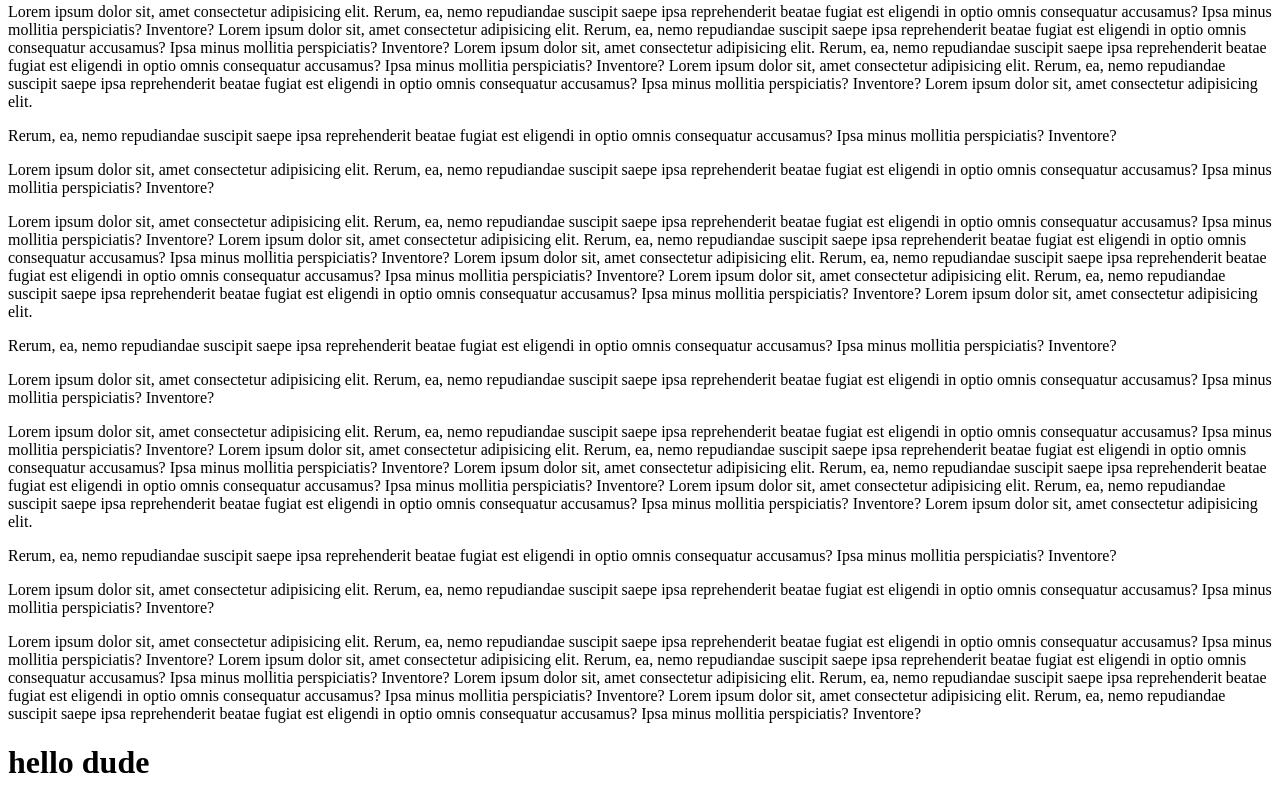
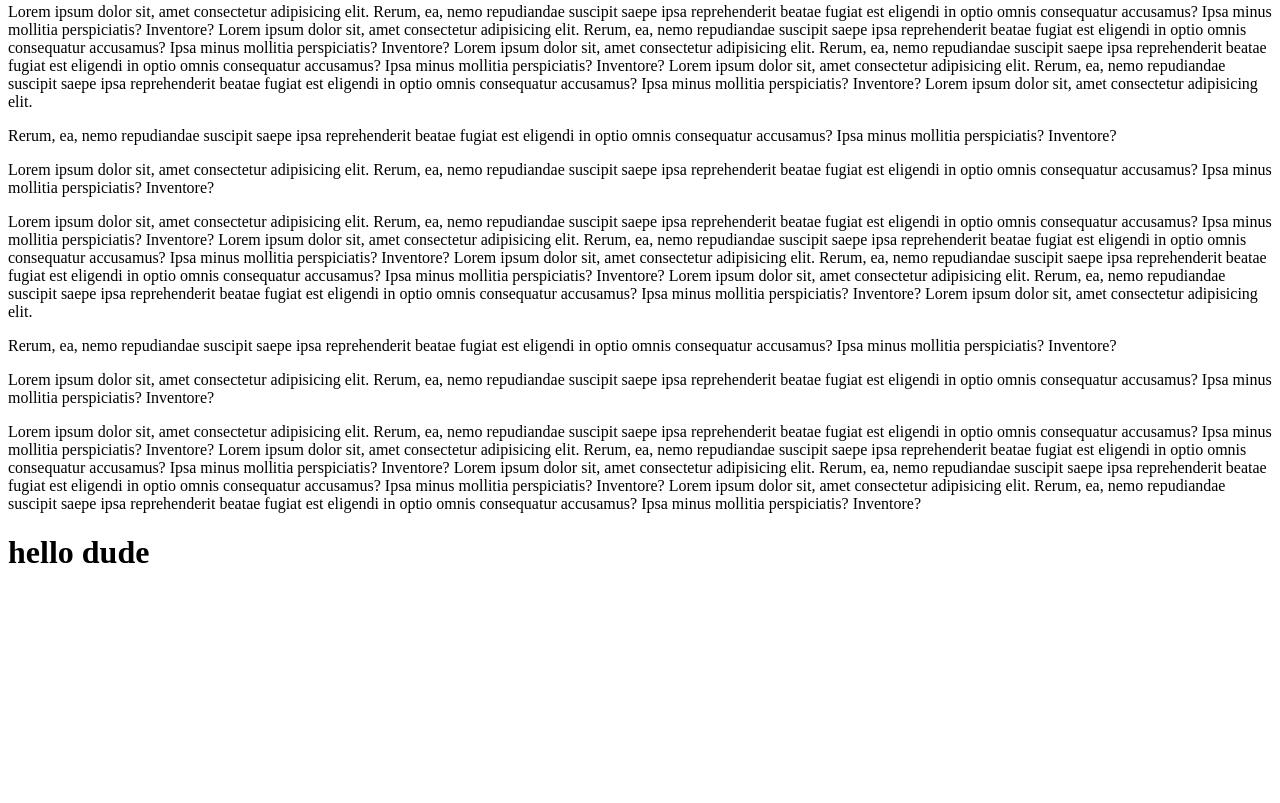
Before and after one commit to saigowthamr/gatsbyblog-test, a Gatsby site: page /second in a window 1280 px wide. Shown: the part 1893-2696 px from the top of the page. After the commit the page ends 2486 px from the top, so only its background shows below. Built offline with nearby package versions, Linux system fonts and the light colour scheme; Gatsby itself is replaced by a stand-in of ours.

Commit message:
Update Blog “second”

```diff
--- a/src/pages/second.md
+++ b/src/pages/second.md
@@ -1,16 +1,13 @@
 ---
-title: "My second Blog Post"
-date: "2017-08-11"
+path: fi
+date: '2017-08-11'
+title: My second Blog Post
 ---
-
-
 Lorem ipsum dolor sit, amet consectetur adipisicing elit.
 
 Rerum, ea, nemo repudiandae suscipit saepe ipsa reprehenderit beatae fugiat est eligendi in optio omnis consequatur accusamus? Ipsa minus mollitia perspiciatis? Inventore?
 
-
 Lorem ipsum dolor sit, amet consectetur adipisicing elit. Rerum, ea, nemo repudiandae suscipit saepe ipsa reprehenderit beatae fugiat est eligendi in optio omnis consequatur accusamus? Ipsa minus mollitia perspiciatis? Inventore?
-
 
 Lorem ipsum dolor sit, amet consectetur adipisicing elit. Rerum, ea, nemo repudiandae suscipit saepe ipsa reprehenderit beatae fugiat est eligendi in optio omnis consequatur accusamus? Ipsa minus mollitia perspiciatis? Inventore?
 Lorem ipsum dolor sit, amet consectetur adipisicing elit. Rerum, ea, nemo repudiandae suscipit saepe ipsa reprehenderit beatae fugiat est eligendi in optio omnis consequatur accusamus? Ipsa minus mollitia perspiciatis? Inventore?
@@ -21,9 +18,7 @@ Lorem ipsum dolor sit, amet consectetur adipisicing elit.
 
 Rerum, ea, nemo repudiandae suscipit saepe ipsa reprehenderit beatae fugiat est eligendi in optio omnis consequatur accusamus? Ipsa minus mollitia perspiciatis? Inventore?
 
-
 Lorem ipsum dolor sit, amet consectetur adipisicing elit. Rerum, ea, nemo repudiandae suscipit saepe ipsa reprehenderit beatae fugiat est eligendi in optio omnis consequatur accusamus? Ipsa minus mollitia perspiciatis? Inventore?
-
 
 Lorem ipsum dolor sit, amet consectetur adipisicing elit. Rerum, ea, nemo repudiandae suscipit saepe ipsa reprehenderit beatae fugiat est eligendi in optio omnis consequatur accusamus? Ipsa minus mollitia perspiciatis? Inventore?
 Lorem ipsum dolor sit, amet consectetur adipisicing elit. Rerum, ea, nemo repudiandae suscipit saepe ipsa reprehenderit beatae fugiat est eligendi in optio omnis consequatur accusamus? Ipsa minus mollitia perspiciatis? Inventore?
@@ -33,9 +28,7 @@ Lorem ipsum dolor sit, amet consectetur adipisicing elit.
 
 Rerum, ea, nemo repudiandae suscipit saepe ipsa reprehenderit beatae fugiat est eligendi in optio omnis consequatur accusamus? Ipsa minus mollitia perspiciatis? Inventore?
 
-
 Lorem ipsum dolor sit, amet consectetur adipisicing elit. Rerum, ea, nemo repudiandae suscipit saepe ipsa reprehenderit beatae fugiat est eligendi in optio omnis consequatur accusamus? Ipsa minus mollitia perspiciatis? Inventore?
-
 
 Lorem ipsum dolor sit, amet consectetur adipisicing elit. Rerum, ea, nemo repudiandae suscipit saepe ipsa reprehenderit beatae fugiat est eligendi in optio omnis consequatur accusamus? Ipsa minus mollitia perspiciatis? Inventore?
 Lorem ipsum dolor sit, amet consectetur adipisicing elit. Rerum, ea, nemo repudiandae suscipit saepe ipsa reprehenderit beatae fugiat est eligendi in optio omnis consequatur accusamus? Ipsa minus mollitia perspiciatis? Inventore?
@@ -45,9 +38,7 @@ Lorem ipsum dolor sit, amet consectetur adipisicing elit.
 
 Rerum, ea, nemo repudiandae suscipit saepe ipsa reprehenderit beatae fugiat est eligendi in optio omnis consequatur accusamus? Ipsa minus mollitia perspiciatis? Inventore?
 
-
 Lorem ipsum dolor sit, amet consectetur adipisicing elit. Rerum, ea, nemo repudiandae suscipit saepe ipsa reprehenderit beatae fugiat est eligendi in optio omnis consequatur accusamus? Ipsa minus mollitia perspiciatis? Inventore?
-
 
 Lorem ipsum dolor sit, amet consectetur adipisicing elit. Rerum, ea, nemo repudiandae suscipit saepe ipsa reprehenderit beatae fugiat est eligendi in optio omnis consequatur accusamus? Ipsa minus mollitia perspiciatis? Inventore?
 Lorem ipsum dolor sit, amet consectetur adipisicing elit. Rerum, ea, nemo repudiandae suscipit saepe ipsa reprehenderit beatae fugiat est eligendi in optio omnis consequatur accusamus? Ipsa minus mollitia perspiciatis? Inventore?
@@ -57,9 +48,7 @@ Lorem ipsum dolor sit, amet consectetur adipisicing elit.
 
 Rerum, ea, nemo repudiandae suscipit saepe ipsa reprehenderit beatae fugiat est eligendi in optio omnis consequatur accusamus? Ipsa minus mollitia perspiciatis? Inventore?
 
-
 Lorem ipsum dolor sit, amet consectetur adipisicing elit. Rerum, ea, nemo repudiandae suscipit saepe ipsa reprehenderit beatae fugiat est eligendi in optio omnis consequatur accusamus? Ipsa minus mollitia perspiciatis? Inventore?
-
 
 Lorem ipsum dolor sit, amet consectetur adipisicing elit. Rerum, ea, nemo repudiandae suscipit saepe ipsa reprehenderit beatae fugiat est eligendi in optio omnis consequatur accusamus? Ipsa minus mollitia perspiciatis? Inventore?
 Lorem ipsum dolor sit, amet consectetur adipisicing elit. Rerum, ea, nemo repudiandae suscipit saepe ipsa reprehenderit beatae fugiat est eligendi in optio omnis consequatur accusamus? Ipsa minus mollitia perspiciatis? Inventore?
@@ -69,9 +58,7 @@ Lorem ipsum dolor sit, amet consectetur adipisicing elit.
 
 Rerum, ea, nemo repudiandae suscipit saepe ipsa reprehenderit beatae fugiat est eligendi in optio omnis consequatur accusamus? Ipsa minus mollitia perspiciatis? Inventore?
 
-
 Lorem ipsum dolor sit, amet consectetur adipisicing elit. Rerum, ea, nemo repudiandae suscipit saepe ipsa reprehenderit beatae fugiat est eligendi in optio omnis consequatur accusamus? Ipsa minus mollitia perspiciatis? Inventore?
-
 
 Lorem ipsum dolor sit, amet consectetur adipisicing elit. Rerum, ea, nemo repudiandae suscipit saepe ipsa reprehenderit beatae fugiat est eligendi in optio omnis consequatur accusamus? Ipsa minus mollitia perspiciatis? Inventore?
 Lorem ipsum dolor sit, amet consectetur adipisicing elit. Rerum, ea, nemo repudiandae suscipit saepe ipsa reprehenderit beatae fugiat est eligendi in optio omnis consequatur accusamus? Ipsa minus mollitia perspiciatis? Inventore?
@@ -81,9 +68,7 @@ Lorem ipsum dolor sit, amet consectetur adipisicing elit.
 
 Rerum, ea, nemo repudiandae suscipit saepe ipsa reprehenderit beatae fugiat est eligendi in optio omnis consequatur accusamus? Ipsa minus mollitia perspiciatis? Inventore?
 
-
 Lorem ipsum dolor sit, amet consectetur adipisicing elit. Rerum, ea, nemo repudiandae suscipit saepe ipsa reprehenderit beatae fugiat est eligendi in optio omnis consequatur accusamus? Ipsa minus mollitia perspiciatis? Inventore?
-
 
 Lorem ipsum dolor sit, amet consectetur adipisicing elit. Rerum, ea, nemo repudiandae suscipit saepe ipsa reprehenderit beatae fugiat est eligendi in optio omnis consequatur accusamus? Ipsa minus mollitia perspiciatis? Inventore?
 Lorem ipsum dolor sit, amet consectetur adipisicing elit. Rerum, ea, nemo repudiandae suscipit saepe ipsa reprehenderit beatae fugiat est eligendi in optio omnis consequatur accusamus? Ipsa minus mollitia perspiciatis? Inventore?
@@ -93,9 +78,7 @@ Lorem ipsum dolor sit, amet consectetur adipisicing elit.
 
 Rerum, ea, nemo repudiandae suscipit saepe ipsa reprehenderit beatae fugiat est eligendi in optio omnis consequatur accusamus? Ipsa minus mollitia perspiciatis? Inventore?
 
-
 Lorem ipsum dolor sit, amet consectetur adipisicing elit. Rerum, ea, nemo repudiandae suscipit saepe ipsa reprehenderit beatae fugiat est eligendi in optio omnis consequatur accusamus? Ipsa minus mollitia perspiciatis? Inventore?
-
 
 Lorem ipsum dolor sit, amet consectetur adipisicing elit. Rerum, ea, nemo repudiandae suscipit saepe ipsa reprehenderit beatae fugiat est eligendi in optio omnis consequatur accusamus? Ipsa minus mollitia perspiciatis? Inventore?
 Lorem ipsum dolor sit, amet consectetur adipisicing elit. Rerum, ea, nemo repudiandae suscipit saepe ipsa reprehenderit beatae fugiat est eligendi in optio omnis consequatur accusamus? Ipsa minus mollitia perspiciatis? Inventore?
@@ -105,9 +88,7 @@ Lorem ipsum dolor sit, amet consectetur adipisicing elit.
 
 Rerum, ea, nemo repudiandae suscipit saepe ipsa reprehenderit beatae fugiat est eligendi in optio omnis consequatur accusamus? Ipsa minus mollitia perspiciatis? Inventore?
 
-
 Lorem ipsum dolor sit, amet consectetur adipisicing elit. Rerum, ea, nemo repudiandae suscipit saepe ipsa reprehenderit beatae fugiat est eligendi in optio omnis consequatur accusamus? Ipsa minus mollitia perspiciatis? Inventore?
-
 
 Lorem ipsum dolor sit, amet consectetur adipisicing elit. Rerum, ea, nemo repudiandae suscipit saepe ipsa reprehenderit beatae fugiat est eligendi in optio omnis consequatur accusamus? Ipsa minus mollitia perspiciatis? Inventore?
 Lorem ipsum dolor sit, amet consectetur adipisicing elit. Rerum, ea, nemo repudiandae suscipit saepe ipsa reprehenderit beatae fugiat est eligendi in optio omnis consequatur accusamus? Ipsa minus mollitia perspiciatis? Inventore?
@@ -117,9 +98,7 @@ Lorem ipsum dolor sit, amet consectetur adipisicing elit.
 
 Rerum, ea, nemo repudiandae suscipit saepe ipsa reprehenderit beatae fugiat est eligendi in optio omnis consequatur accusamus? Ipsa minus mollitia perspiciatis? Inventore?
 
-
 Lorem ipsum dolor sit, amet consectetur adipisicing elit. Rerum, ea, nemo repudiandae suscipit saepe ipsa reprehenderit beatae fugiat est eligendi in optio omnis consequatur accusamus? Ipsa minus mollitia perspiciatis? Inventore?
-
 
 Lorem ipsum dolor sit, amet consectetur adipisicing elit. Rerum, ea, nemo repudiandae suscipit saepe ipsa reprehenderit beatae fugiat est eligendi in optio omnis consequatur accusamus? Ipsa minus mollitia perspiciatis? Inventore?
 Lorem ipsum dolor sit, amet consectetur adipisicing elit. Rerum, ea, nemo repudiandae suscipit saepe ipsa reprehenderit beatae fugiat est eligendi in optio omnis consequatur accusamus? Ipsa minus mollitia perspiciatis? Inventore?
@@ -129,23 +108,9 @@ Lorem ipsum dolor sit, amet consectetur adipisicing elit.
 
 Rerum, ea, nemo repudiandae suscipit saepe ipsa reprehenderit beatae fugiat est eligendi in optio omnis consequatur accusamus? Ipsa minus mollitia perspiciatis? Inventore?
 
-
 Lorem ipsum dolor sit, amet consectetur adipisicing elit. Rerum, ea, nemo repudiandae suscipit saepe ipsa reprehenderit beatae fugiat est eligendi in optio omnis consequatur accusamus? Ipsa minus mollitia perspiciatis? Inventore?
-
 
 Lorem ipsum dolor sit, amet consectetur adipisicing elit. Rerum, ea, nemo repudiandae suscipit saepe ipsa reprehenderit beatae fugiat est eligendi in optio omnis consequatur accusamus? Ipsa minus mollitia perspiciatis? Inventore?
 Lorem ipsum dolor sit, amet consectetur adipisicing elit. Rerum, ea, nemo repudiandae suscipit saepe ipsa reprehenderit beatae fugiat est eligendi in optio omnis consequatur accusamus? Ipsa minus mollitia perspiciatis? Inventore?
 Lorem ipsum dolor sit, amet consectetur adipisicing elit. Rerum, ea, nemo repudiandae suscipit saepe ipsa reprehenderit beatae fugiat est eligendi in optio omnis consequatur accusamus? Ipsa minus mollitia perspiciatis? Inventore?
 Lorem ipsum dolor sit, amet consectetur adipisicing elit. Rerum, ea, nemo repudiandae suscipit saepe ipsa reprehenderit beatae fugiat est eligendi in optio omnis consequatur accusamus? Ipsa minus mollitia perspiciatis? Inventore?
-Lorem ipsum dolor sit, amet consectetur adipisicing elit.
-
-Rerum, ea, nemo repudiandae suscipit saepe ipsa reprehenderit beatae fugiat est eligendi in optio omnis consequatur accusamus? Ipsa minus mollitia perspiciatis? Inventore?
-
-
-Lorem ipsum dolor sit, amet consectetur adipisicing elit. Rerum, ea, nemo repudiandae suscipit saepe ipsa reprehenderit beatae fugiat est eligendi in optio omnis consequatur accusamus? Ipsa minus mollitia perspiciatis? Inventore?
-
-
-Lorem ipsum dolor sit, amet consectetur adipisicing elit. Rerum, ea, nemo repudiandae suscipit saepe ipsa reprehenderit beatae fugiat est eligendi in optio omnis consequatur accusamus? Ipsa minus mollitia perspiciatis? Inventore?
-Lorem ipsum dolor sit, amet consectetur adipisicing elit. Rerum, ea, nemo repudiandae suscipit saepe ipsa reprehenderit beatae fugiat est eligendi in optio omnis consequatur accusamus? Ipsa minus mollitia perspiciatis? Inventore?
-Lorem ipsum dolor sit, amet consectetur adipisicing elit. Rerum, ea, nemo repudiandae suscipit saepe ipsa reprehenderit beatae fugiat est eligendi in optio omnis consequatur accusamus? Ipsa minus mollitia perspiciatis? Inventore?
-Lorem ipsum dolor sit, amet consectetur adipisicing elit. Rerum, ea, nemo repudiandae suscipit saepe ipsa reprehenderit beatae fugiat est eligendi in optio omnis consequatur accusamus? Ipsa minus mollitia perspiciatis? Inventore?
```
